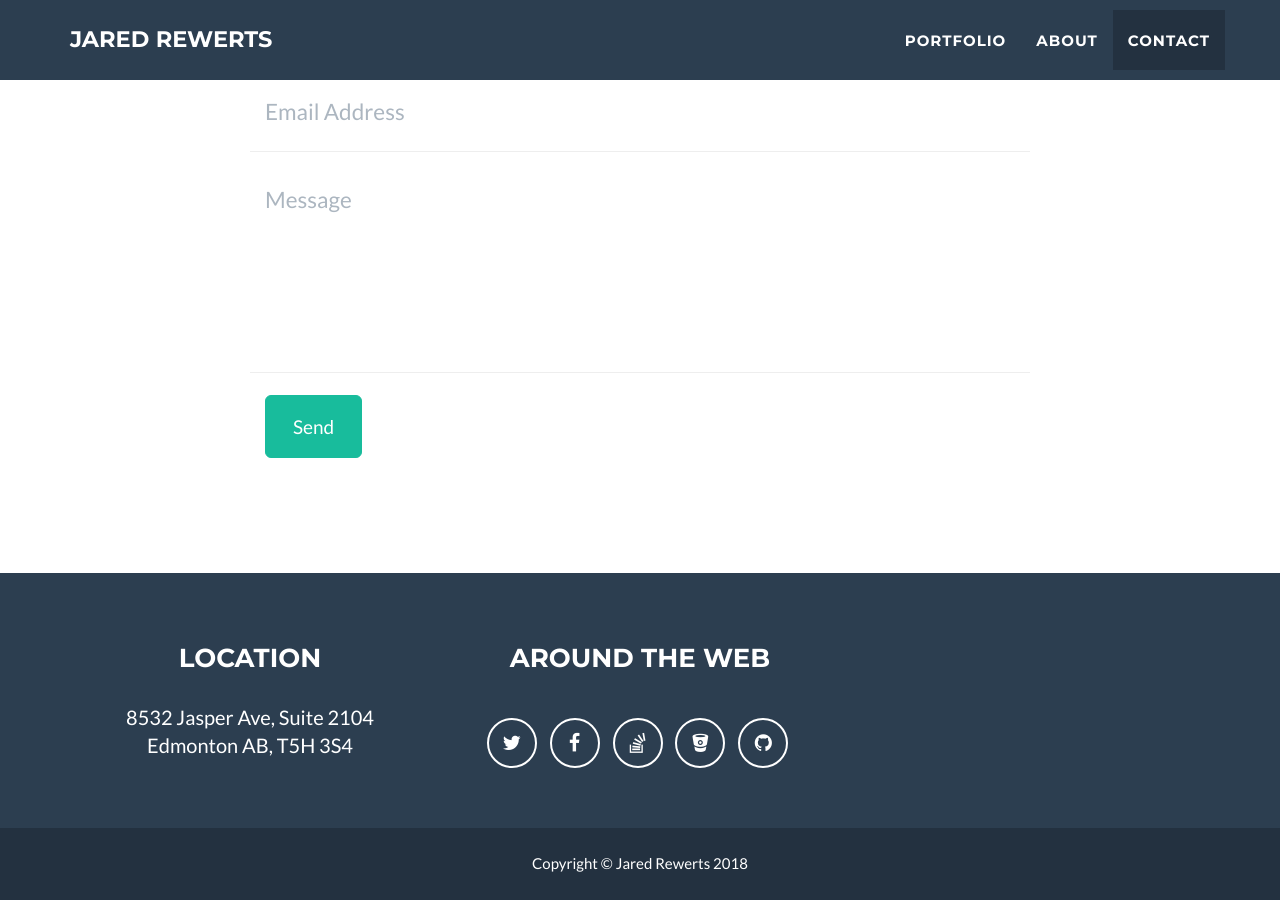
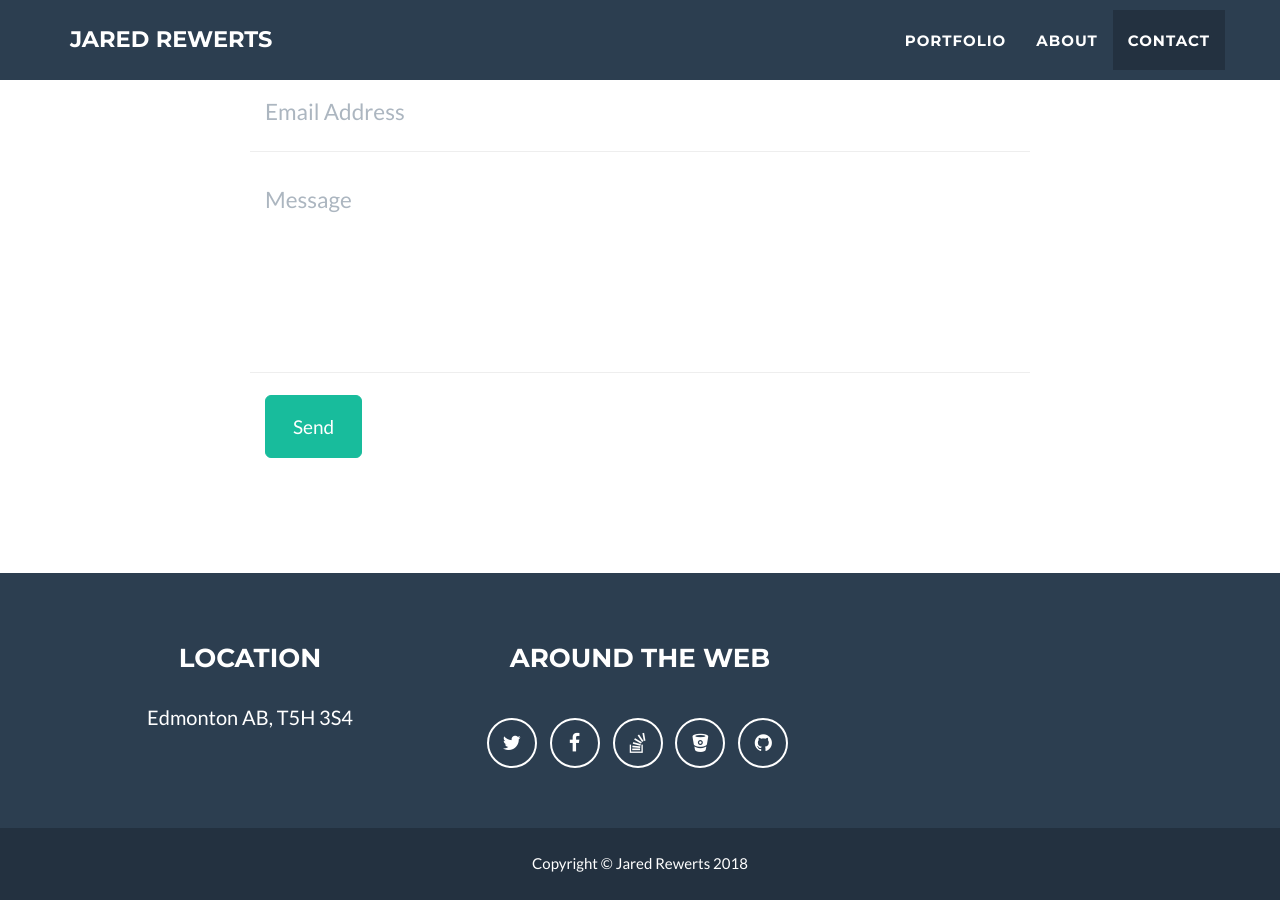
Before and after one commit to j-rewerts/j-rewerts.github.io, a Jekyll site: the page built from index.html, in a window 1280 px wide and 900 px high, scrolled down 2436 px. Built offline with Jekyll 4.4.1, drawn with Linux system fonts in a browser that asks for light colours.

Commit message:
Removed old address.

```diff
--- a/_config.yml
+++ b/_config.yml
@@ -51,7 +51,6 @@ social:
 
 # Postal address (add as many lines as necessary)
 address:
-  - line: 8532 Jasper Ave, Suite 2104
   - line: Edmonton AB,  T5H 3S4
 
 # Build settings
```
